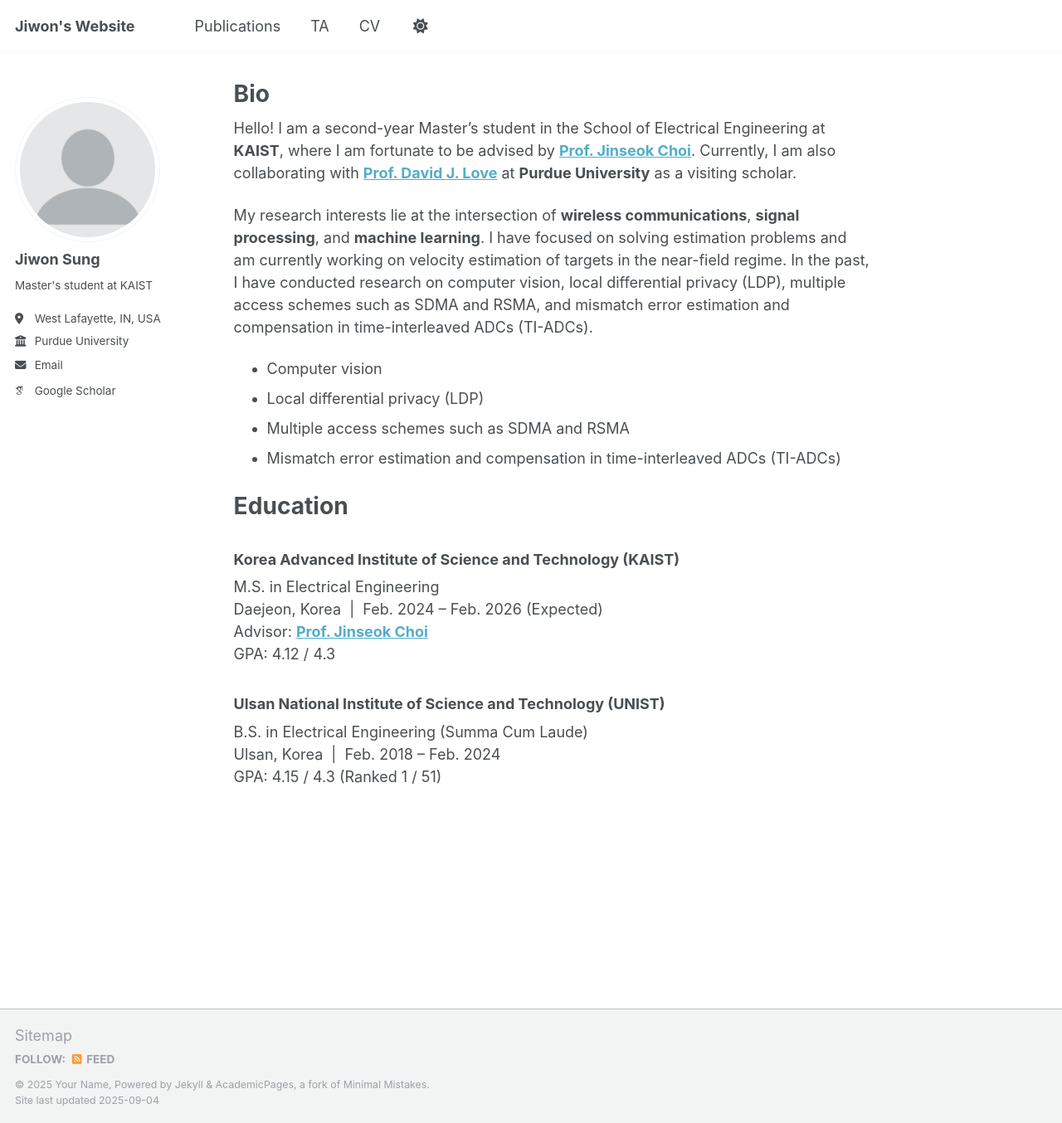
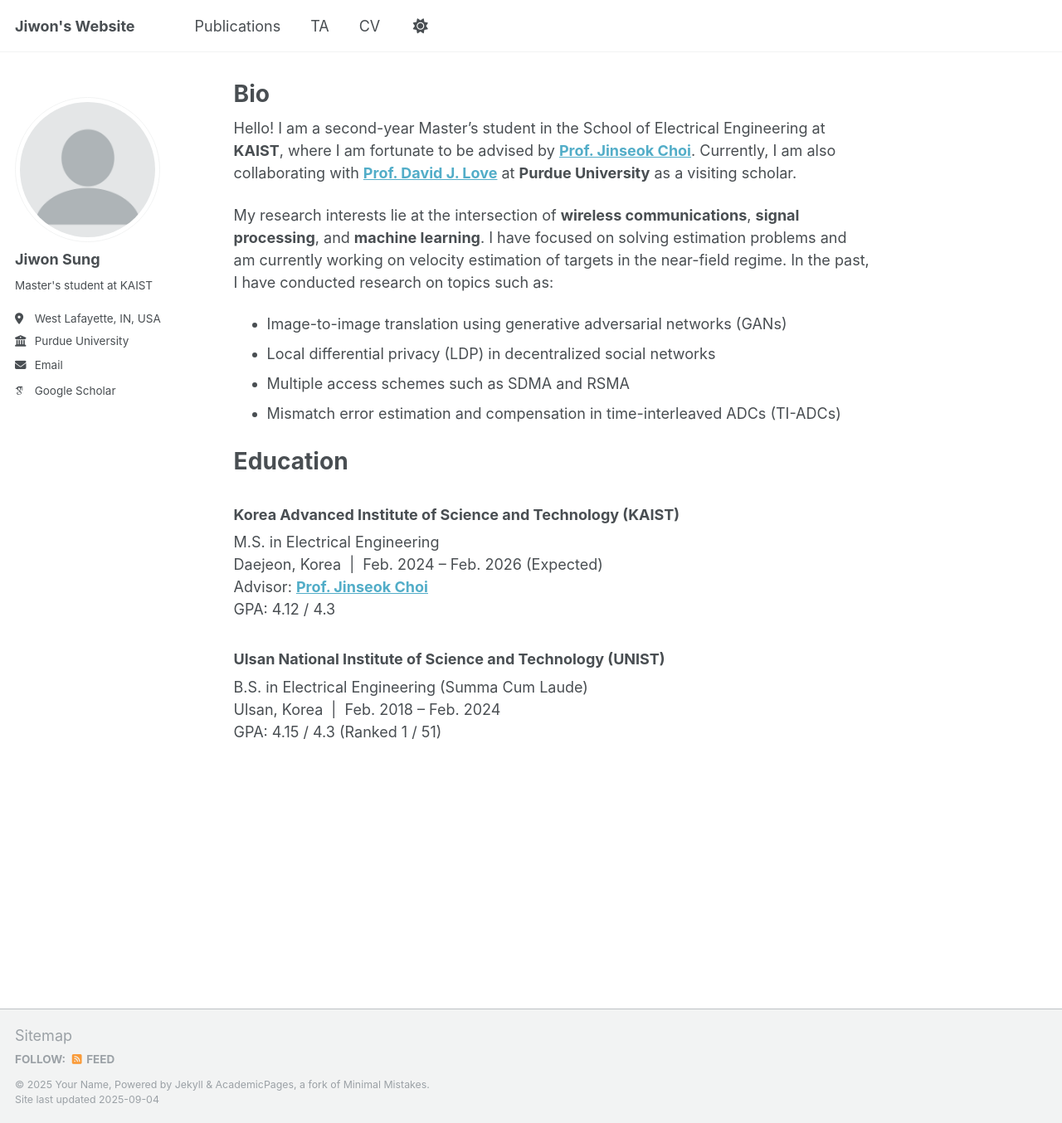
Before and after one commit to sunione/sunione.github.io, a Jekyll site: the page built from _pages/about.md, in a window 1280 px wide and 1354 px high. Shown: the whole window at 83% size. Built offline with Jekyll 4.4.1, drawn with Linux system fonts in a browser that asks for light colours; some web fonts are replaced.

Commit message:
about.md

```diff
--- a/_pages/about.md
+++ b/_pages/about.md
@@ -9,9 +9,9 @@ redirect_from:
 
 Hello! I am a second-year Master's student in the School of Electrical Engineering at **KAIST**, where I am fortunate to be advised by [**Prof. Jinseok Choi**](https://sic-x.kaist.ac.kr/professor). Currently, I am also collaborating with [**Prof. David J. Love**](https://engineering.purdue.edu/~djlove/) at **Purdue University** as a visiting scholar.
 
-My research interests lie at the intersection of **wireless communications**, **signal processing**, and **machine learning**. I have focused on solving estimation problems and am currently working on velocity estimation of targets in the near-field regime. In the past, I have conducted research on computer vision, local differential privacy (LDP), multiple access schemes such as SDMA and RSMA, and mismatch error estimation and compensation in time-interleaved ADCs (TI-ADCs).
-- Computer vision
-- Local differential privacy (LDP)
+My research interests lie at the intersection of **wireless communications**, **signal processing**, and **machine learning**. I have focused on solving estimation problems and am currently working on velocity estimation of targets in the near-field regime. In the past, I have conducted research on topics such as:
+- Image-to-image translation using generative adversarial networks (GANs)
+- Local differential privacy (LDP) in decentralized social networks
 - Multiple access schemes such as SDMA and RSMA
 - Mismatch error estimation and compensation in time-interleaved ADCs (TI-ADCs)
 
```
